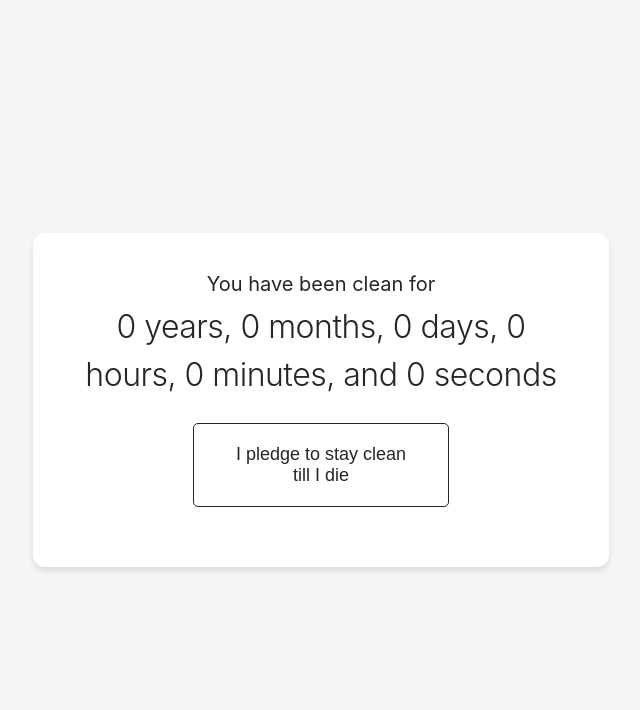
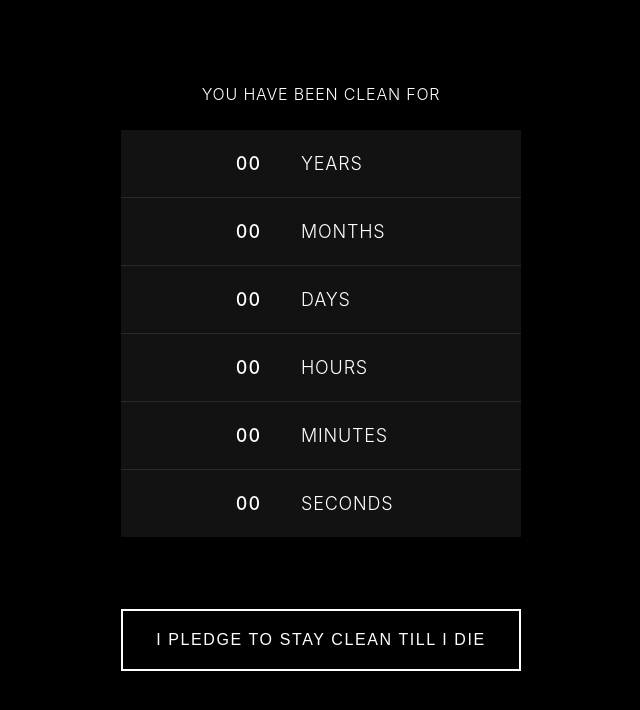
Before and after one commit to mukeshguptaa/clean, a plain HTML site: page index.html in a window 1280 px wide. Shown: the whole page, without its empty margins (319-959 px from the left). Drawn offline with Linux system fonts and the light colour scheme.

Commit message:
Update index.html

```diff
--- a/index.html
+++ b/index.html
@@ -6,14 +6,15 @@
     <title>Clean Time</title>
     <style>
         :root {
-            --primary: #262626;
-            --secondary: #707070;
-            --background: #f5f5f5;
-            --card-bg: #ffffff;
-            --spacing: 1.5rem;
-            --spacing-small: 0.75rem;
-            --border-radius: 0.75rem;
-            --box-shadow: 0 4px 6px rgba(0, 0, 0, 0.1);
+            /* Tesla-inspired color palette */
+            --primary: #ffffff;
+            --secondary: #808080;
+            --background: #000000;
+            --card-bg: rgba(23, 23, 23, 0.8);
+            --accent: #ffffff;
+            --border-color: rgba(255, 255, 255, 0.1);
+            --border-radius: 0px;
+            --box-shadow: 0 8px 32px rgba(0, 0, 0, 0.4);
         }
 
         * {
@@ -28,124 +29,214 @@
             align-items: center;
             justify-content: center;
             min-height: 100vh;
-            font-family: -apple-system, BlinkMacSystemFont, "Segoe UI", Roboto, "Helvetica Neue", Arial, sans-serif;
+            font-family: -apple-system, BlinkMacSystemFont, "Gotham SSm", Arial, sans-serif;
             text-align: center;
             background-color: var(--background);
             color: var(--primary);
-            padding: var(--spacing);
+            padding: 0.75rem;
             line-height: 1.5;
-        }
-
-        .card {
-            background: var(--card-bg);
-            border-radius: var(--border-radius);
-            box-shadow: var(--box-shadow);
-            padding: var(--spacing);
-            width: 100%;
-            max-width: 22rem;
-            display: flex;
-            flex-direction: column;
-            align-items: center;
+            -webkit-font-smoothing: antialiased;
+            -moz-osx-font-smoothing: grayscale;
         }
 
         .timer {
-            font-size: 1rem;
-            font-weight: 400;
-            margin-bottom: var(--spacing-small);
+            font-size: 0.875rem;
+            font-weight: 300;
+            margin-bottom: 1.5rem;
             color: var(--primary);
-            overflow-wrap: break-word;
-            word-break: break-word;
+            width: 100%;
+            max-width: 250px;
+            letter-spacing: 0.05em;
+            text-transform: uppercase;
         }
 
-        .timer span {
-            display: block;
-            font-size: 1.5rem;
-            font-weight: 300;
-            letter-spacing: -0.5px;
-            margin-top: 0.25rem;
-            white-space: normal;
+        .timer-table {
+            width: 100%;
+            margin: 1.5rem auto;
+            border-collapse: separate;
+            border-spacing: 0;
+            text-align: left;
+            font-size: 0.875rem;
+            background: var(--card-bg);
+            overflow: hidden;
+            backdrop-filter: blur(20px);
+            transition: transform 0.3s ease, box-shadow 0.3s ease;
+        }
+
+        .timer-table:hover {
+            transform: translateY(-4px);
+            box-shadow: var(--box-shadow);
+        }
+
+        .timer-table td {
+            padding: 1rem;
+            border-bottom: 1px solid var(--border-color);
+            transition: background-color 0.2s ease;
+        }
+
+        .timer-table tr:hover td {
+            background-color: rgba(255, 255, 255, 0.05);
+        }
+
+        .timer-table tr:last-child td {
+            border-bottom: none;
+        }
+
+        .timer-table td:first-child {
+            font-weight: 500;
+            text-align: right;
+            width: 40%;
+            font-feature-settings: "tnum";
+            font-variant-numeric: tabular-nums;
+            letter-spacing: 0.05em;
+            color: var(--accent);
         }
 
         .button {
             appearance: none;
-            border: 1px solid var(--primary);
+            border: 2px solid var(--accent);
             background: transparent;
-            padding: 0.75rem 1.25rem;
+            padding: 1rem 1.5rem;
             font-size: 0.875rem;
             cursor: pointer;
-            transition: all 0.2s ease;
-            color: var(--primary);
+            transition: all 0.3s ease;
+            color: var(--accent);
             width: 100%;
-            max-width: 16rem;
-            margin: var(--spacing-small) 0;
-            border-radius: 5px;
+            max-width: 250px;
+            margin: 1.5rem 0;
+            text-transform: uppercase;
+            letter-spacing: 0.1em;
+            font-weight: 500;
+            position: relative;
+            overflow: hidden;
+        }
+
+        .button::after {
+            content: '';
+            position: absolute;
+            top: 0;
+            left: 0;
+            width: 100%;
+            height: 100%;
+            background: var(--accent);
+            transform: scaleX(0);
+            transform-origin: right;
+            transition: transform 0.3s ease;
+            z-index: -1;
         }
 
         .button:hover {
-            background: var(--primary);
-            color: var(--card-bg);
+            color: var(--background);
+        }
+
+        .button:hover::after {
+            transform: scaleX(1);
+            transform-origin: left;
         }
 
         .timestamp {
             font-size: 0.75rem;
             color: var(--secondary);
-            margin-top: var(--spacing-small);
-            overflow-wrap: break-word;
+            margin-top: 1.5rem;
+            max-width: 250px;
+            letter-spacing: 0.05em;
+            font-weight: 300;
         }
 
-        @media (min-width: 640px) {
-            .card {
-                max-width: 28rem;
-                padding: calc(var(--spacing) * 1.25);
+        /* Tablet and small desktop screens */
+        @media (min-width: 768px) {
+            .timer {
+                font-size: 1rem;
+                max-width: 400px;
             }
-            .timer {
+
+            .timer-table {
                 font-size: 1.125rem;
+                max-width: 400px;
             }
-            .timer span {
-                font-size: 1.75rem;
+
+            .timer-table td {
+                padding: 1.25rem;
             }
+
             .button {
-                padding: 1rem 1.75rem;
                 font-size: 1rem;
+                max-width: 400px;
+                padding: 1.25rem 2rem;
             }
+
             .timestamp {
                 font-size: 0.875rem;
+                max-width: 400px;
             }
         }
 
-        @media (min-width: 1024px) {
-            .card {
-                max-width: 36rem;
-                padding: calc(var(--spacing) * 1.5);
-            }
+        /* Large desktop and TV screens */
+        @media (min-width: 1920px) {
             .timer {
                 font-size: 1.25rem;
+                max-width: 500px;
             }
-            .timer span {
-                font-size: 2rem;
+
+            .timer-table {
+                font-size: 1.5rem;
+                max-width: 500px;
             }
+
+            .timer-table td {
+                padding: 1.5rem;
+            }
+
             .button {
-                padding: 1.25rem 2rem;
-                font-size: 1.125rem;
+                font-size: 1.25rem;
+                max-width: 500px;
+                padding: 1.5rem 2.5rem;
             }
+
             .timestamp {
                 font-size: 1rem;
+                max-width: 500px;
             }
+        }
+
+        @keyframes fadeIn {
+            from {
+                opacity: 0;
+                transform: translateY(10px);
+            }
+            to {
+                opacity: 1;
+                transform: translateY(0);
+            }
+        }
+
+        .timer, .timer-table, .button, .timestamp {
+            animation: fadeIn 0.6s ease-out forwards;
         }
     </style>
 </head>
 <body>
-    <div class="card">
-        <div class="timer" id="timer">
-            You have been clean for
-            <span id="timerSpan">0 years, 0 months, 0 days, 0 hours, 0 minutes, and 0 seconds</span>
-        </div>
-        <button id="pledgeButton" class="button">I pledge to stay clean till I die</button>
-        <div id="timestamp" class="timestamp"></div>
+    <div class="timer" id="timer">
+        You have been clean for
+        <table class="timer-table">
+            <tr><td id="years">00</td><td>Years</td></tr>
+            <tr><td id="months">00</td><td>Months</td></tr>
+            <tr><td id="days">00</td><td>Days</td></tr>
+            <tr><td id="hours">00</td><td>Hours</td></tr>
+            <tr><td id="minutes">00</td><td>Minutes</td></tr>
+            <tr><td id="seconds">00</td><td>Seconds</td></tr>
+        </table>
     </div>
+    <button id="pledgeButton" class="button">I pledge to stay clean till I die</button>
+    <div id="timestamp" class="timestamp"></div>
 
     <script>
-        const timerElement = document.getElementById('timerSpan');
+        const yearsElement = document.getElementById('years');
+        const monthsElement = document.getElementById('months');
+        const daysElement = document.getElementById('days');
+        const hoursElement = document.getElementById('hours');
+        const minutesElement = document.getElementById('minutes');
+        const secondsElement = document.getElementById('seconds');
         const buttonElement = document.getElementById('pledgeButton');
         const timestampElement = document.getElementById('timestamp');
 
@@ -161,24 +252,35 @@
             const months = Math.floor(diff / (86400000 * 30)) % 12;
             const years = Math.floor(diff / (86400000 * 365));
 
-            const parts = [
-                years && `${years} year${years !== 1 ? 's' : ''}`,
-                months && `${months} month${months !== 1 ? 's' : ''}`,
-                days && `${days} day${days !== 1 ? 's' : ''}`,
-                hours && `${hours} hour${hours !== 1 ? 's' : ''}`,
-                minutes && `${minutes} minute${minutes !== 1 ? 's' : ''}`,
-                seconds && `${seconds} second${seconds !== 1 ? 's' : ''}`
-            ].filter(Boolean);
-
-            timerElement.textContent = parts.join(', ');
+            yearsElement.parentElement.style.display = years === 0 ? 'none' : 'table-row';
+            yearsElement.textContent = String(years).padStart(2, '0');
+            monthsElement.parentElement.style.display = months === 0 ? 'none' : 'table-row';
+            monthsElement.textContent = String(months).padStart(2, '0');
+            daysElement.parentElement.style.display = days === 0 ? 'none' : 'table-row';
+            daysElement.textContent = String(days).padStart(2, '0');
+            hoursElement.parentElement.style.display = hours === 0 ? 'none' : 'table-row';
+            hoursElement.textContent = String(hours).padStart(2, '0');
+            minutesElement.parentElement.style.display = minutes === 0 ? 'none' : 'table-row';
+            minutesElement.textContent = String(minutes).padStart(2, '0');
+            secondsElement.parentElement.style.display = seconds === 0 ? 'none' : 'table-row';
+            secondsElement.textContent = String(seconds).padStart(2, '0');
         }
 
         function updateTimestamp(text) {
-            timestampElement.innerHTML = `${text}<br>${startTime.toLocaleString('en-IN', { weekday: 'long', year: 'numeric', month: 'long', day: 'numeric', hour: 'numeric', minute: 'numeric', second: 'numeric', hour12: true })}`;
+            timestampElement.innerHTML = `${text}<br>${startTime.toLocaleString('en-IN', {
+                weekday: 'long',
+                year: 'numeric',
+                month: 'long',
+                day: 'numeric',
+                hour: 'numeric',
+                minute: 'numeric',
+                second: 'numeric',
+                hour12: true
+            })}`;
         }
 
         function startTimer() {
-            updateTimer(); // Initial update to avoid default state
+            updateTimer();
             intervalId = setInterval(updateTimer, 1000);
         }
 
```
